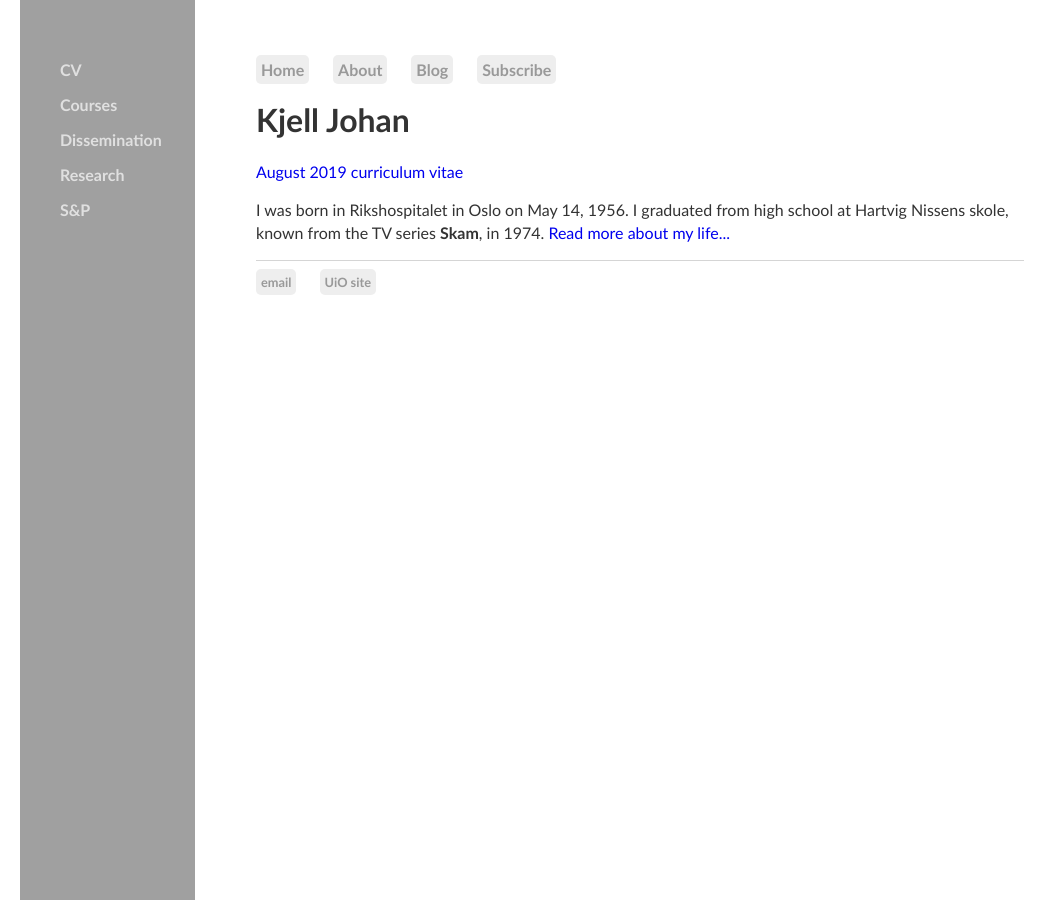
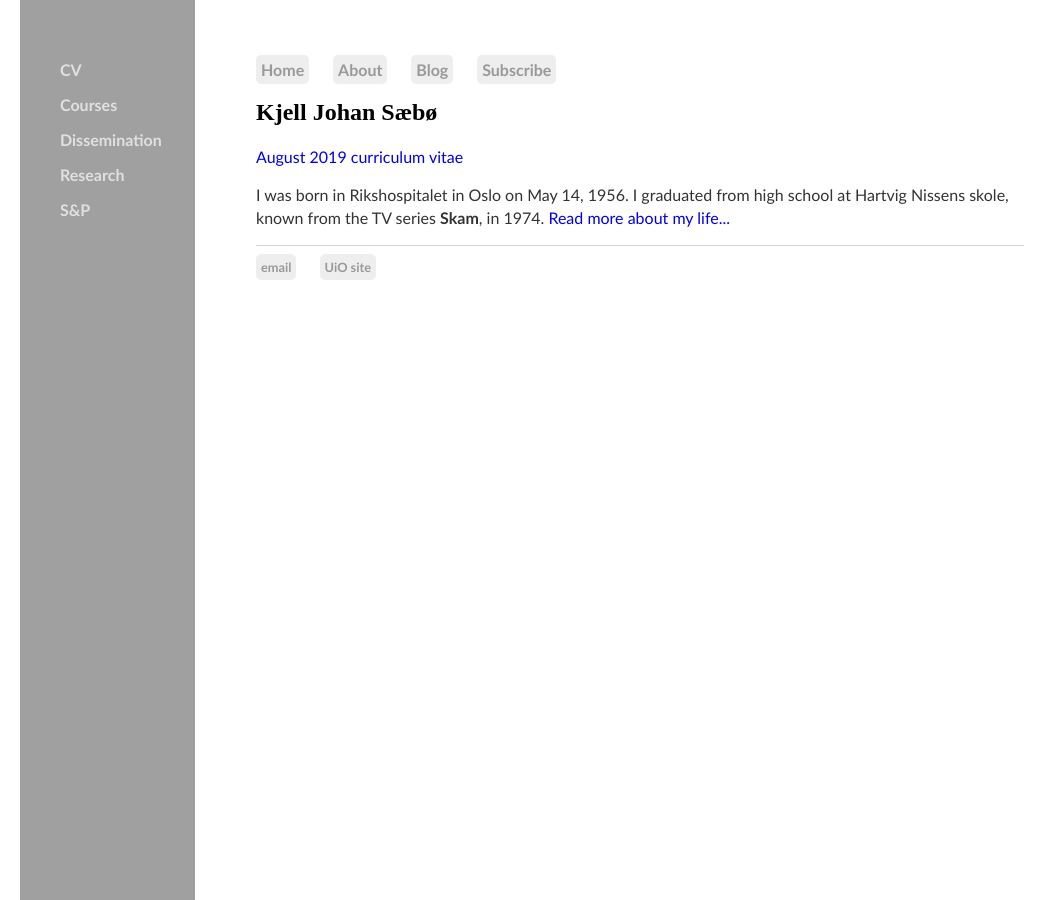
Before and after one commit to kjelljs/kjelljs.github.io, a Jekyll site: the page built from cv/index.html, in a window 1280 px wide. Shown: the whole page, without its empty margins (0-1051 px from the left). Built offline with Jekyll 4.4.1, drawn with Linux system fonts in a browser that asks for light colours.

Commit message:
Update index.html

```diff
--- a/cv/index.html
+++ b/cv/index.html
@@ -3,7 +3,7 @@ layout: default
 title: Om Kjell Johan S
 ---
 <div class="blurb">
-	<h1>Kjell Johan</h1>
+	<h2>Kjell Johan Sæbø</h2>
 	<p><a href="http://kjelljs.github.io/pdf/PartB1-8-11.pdf">August 2019 curriculum vitae </a></p>
 	<p>I was born in Rikshospitalet in Oslo on May 14, 1956. I graduated from high school at Hartvig Nissens skole, known from the TV series <b>Skam</b>, in 1974. <a href="/about">Read more about my life...</a></p>
 </div><!-- /.blurb -->
```
